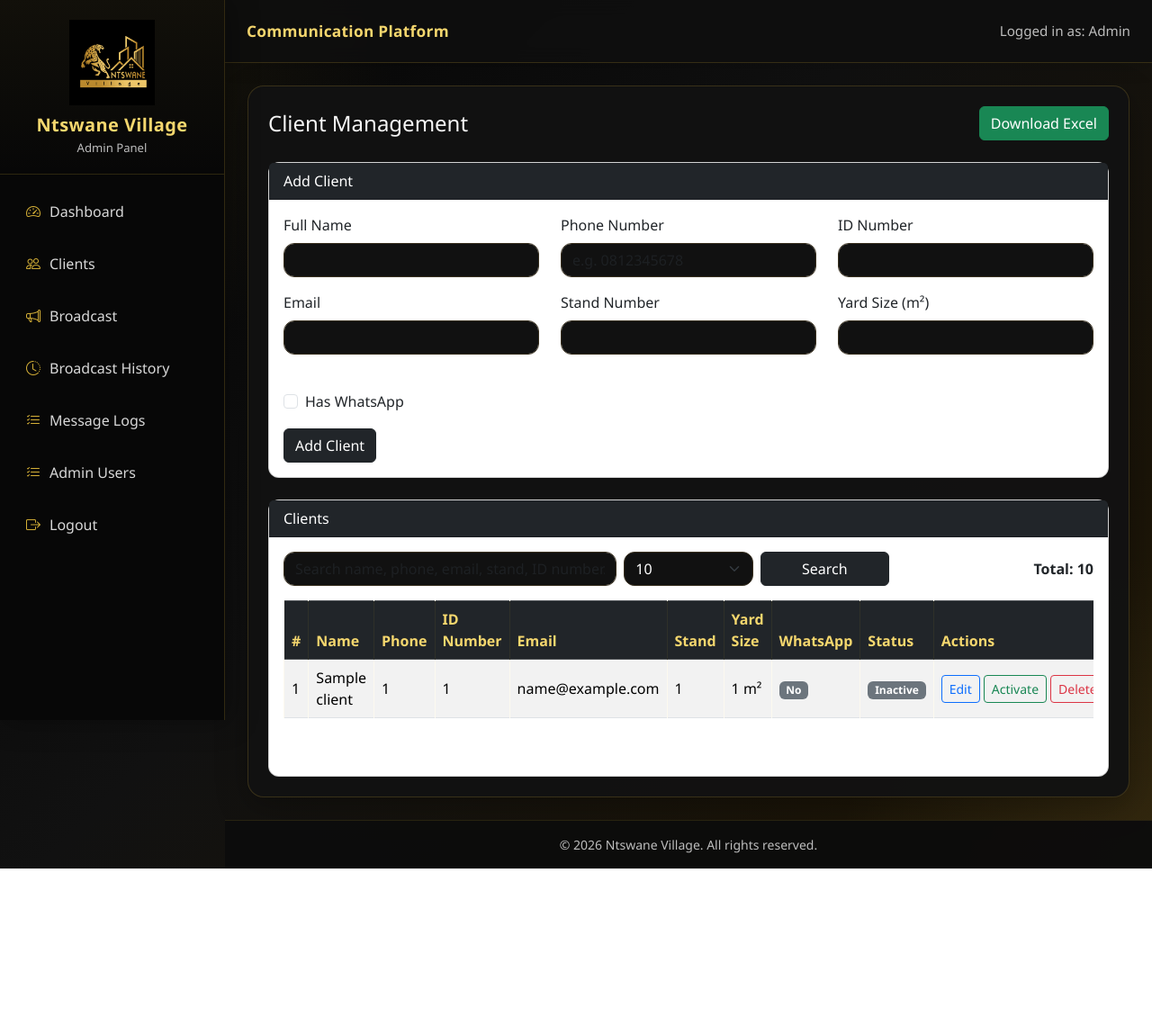
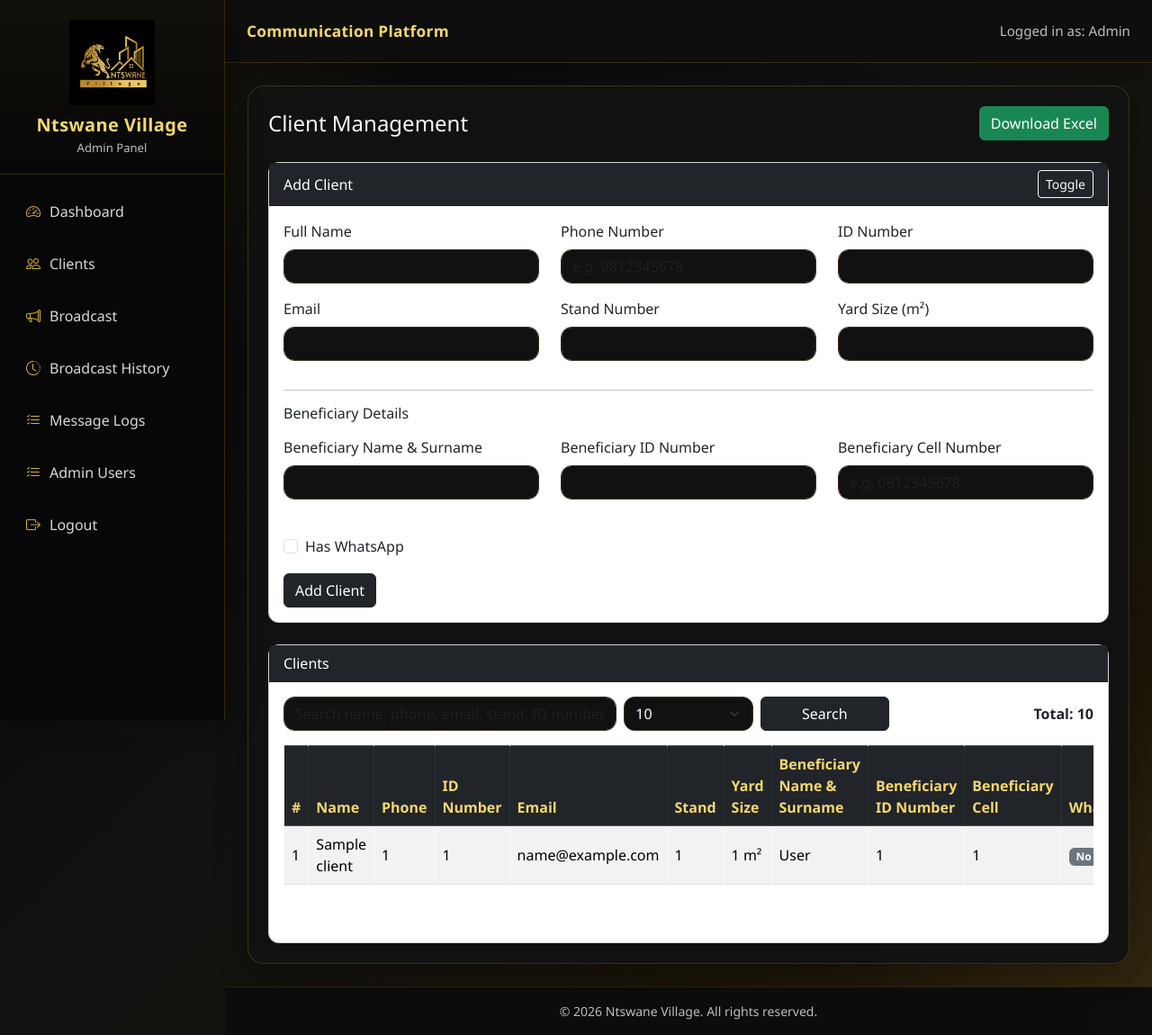
Before and after one commit to mac-serve/ntswane-broadcast-system, a FastAPI app: template app/templates/clients.html in a window 1280 px wide. Shown: the whole page at 90% size. Before the commit the page ends 965 px from the top, so only its background shows below. Run offline with FastAPI, Linux system fonts and the light colour scheme; the template is opened without the code that fills it: most values are stand-ins (such as "Sample title", 1, 10 or a date in 2020).

Commit message:
Add beneficiary fields to client management

```diff
--- a/app/models.py
+++ b/app/models.py
@@ -30,6 +30,10 @@ class Client(Base):
     created_at = Column(DateTime, default=datetime.utcnow)
 
     id_number = Column(String(20))
+
+    beneficiary_name_surname = Column(String(255), nullable=True)
+    beneficiary_id_number = Column(String(255), nullable=True)
+    beneficiary_cell_number = Column(String(20), nullable=True)
 
     logs = relationship("MessageLog", back_populates="client")
 
--- a/app/templates/clients.html
+++ b/app/templates/clients.html
@@ -10,7 +10,21 @@
 </div>
 
 <div class="card mb-4">
-    <div class="card-header bg-dark text-white">Add Client</div>
+    <div class="card-header bg-dark text-white d-flex justify-content-between align-items-center">
+        <span>Add Client</span>
+        <button
+            class="btn btn-sm btn-outline-light"
+            type="button"
+            data-bs-toggle="collapse"
+            data-bs-target="#addClientCollapse"
+            aria-expanded="true"
+            aria-controls="addClientCollapse"
+        >
+            Toggle
+        </button>
+    </div>
+
+    <div class="collapse show" id="addClientCollapse">
         <div class="card-body">
             <form method="POST" action="/clients/add" id="addClientForm">
                 <input type="hidden" name="page" value="{{ page }}">
@@ -60,6 +74,38 @@
                         <label class="form-label">Yard Size (m²)</label>
                         <input type="number" step="0.01" class="form-control" name="yard_size">
                     </div>
+                </div>
+
+                <hr>
+                <h6 class="mb-3">Beneficiary Details</h6>
+
+                <div class="row">
+                    <div class="col-md-4 mb-3">
+                        <label class="form-label">Beneficiary Name & Surname</label>
+                        <input type="text" class="form-control" name="beneficiary_name_surname">
+                    </div>
+
+                    <div class="col-md-4 mb-3">
+                        <label class="form-label">Beneficiary ID Number</label>
+                        <input type="text" class="form-control" name="beneficiary_id_number">
+                    </div>
+
+                    <div class="col-md-4 mb-3">
+                        <label class="form-label">Beneficiary Cell Number</label>
+                        <input
+                            type="tel"
+                            class="form-control"
+                            id="add_beneficiary_cell_number"
+                            name="beneficiary_cell_number"
+                            pattern="0[0-9]{9,10}"
+                            placeholder="e.g. 0812345678"
+                            maxlength="11"
+                            oninput="validateOptionalPhoneField('add_beneficiary_cell_number', 'addBeneficiaryPhoneError', 'addSubmitBtn')"
+                        >
+                        <small id="addBeneficiaryPhoneError" class="text-danger d-none">
+                            Beneficiary phone must start with 0 and contain 10-11 digits.
+                        </small>
+                    </div>
 
                     <div class="col-md-4 mb-3 d-flex align-items-center">
                         <div class="form-check mt-4">
@@ -73,6 +119,7 @@
 
                 <button type="submit" class="btn btn-dark" id="addSubmitBtn">Add Client</button>
             </form>
+        </div>
     </div>
 </div>
 
@@ -120,6 +167,9 @@
                         <th>Email</th>
                         <th>Stand</th>
                         <th>Yard Size</th>
+                        <th>Beneficiary Name & Surname</th>
+                        <th>Beneficiary ID Number</th>
+                        <th>Beneficiary Cell</th>
                         <th>WhatsApp</th>
                         <th>Status</th>
                         <th style="min-width: 220px;">Actions</th>
@@ -142,6 +192,9 @@
                                 -
                             {% endif %}
                         </td>
+                        <td>{{ client.beneficiary_name_surname or '-' }}</td>
+                        <td>{{ client.beneficiary_id_number or '-' }}</td>
+                        <td>{{ client.beneficiary_cell_number or '-' }}</td>
                         <td>
                             {% if client.has_whatsapp %}
                                 <span class="badge bg-success">Yes</span>
@@ -171,6 +224,9 @@
                                     data-yard-size="{{ client.yard_size if client.yard_size is not none else '' }}"
                                     data-has-whatsapp="{{ 'true' if client.has_whatsapp else 'false' }}"
                                     data-subscribed="{{ 'true' if client.subscribed else 'false' }}"
+                                    data-beneficiary-name-surname="{{ client.beneficiary_name_surname or '' }}"
+                                    data-beneficiary-id-number="{{ client.beneficiary_id_number or '' }}"
+                                    data-beneficiary-cell-number="{{ client.beneficiary_cell_number or '' }}"
                                 >
                                     Edit
                                 </button>
@@ -204,7 +260,7 @@
                     </tr>
                     {% else %}
                     <tr>
-                        <td colspan="10" class="text-center">No clients found.</td>
+                        <td colspan="13" class="text-center">No clients found.</td>
                     </tr>
                     {% endfor %}
                 </tbody>
@@ -299,6 +355,32 @@
                             <input type="number" step="0.01" class="form-control" name="yard_size" id="edit_yard_size">
                         </div>
 
+                        <div class="col-md-4 mb-3">
+                            <label class="form-label">Beneficiary Name & Surname</label>
+                            <input type="text" class="form-control" name="beneficiary_name_surname" id="edit_beneficiary_name_surname">
+                        </div>
+
+                        <div class="col-md-4 mb-3">
+                            <label class="form-label">Beneficiary ID Number</label>
+                            <input type="text" class="form-control" name="beneficiary_id_number" id="edit_beneficiary_id_number">
+                        </div>
+
+                        <div class="col-md-4 mb-3">
+                            <label class="form-label">Beneficiary Cell Number</label>
+                            <input
+                                type="tel"
+                                class="form-control"
+                                name="beneficiary_cell_number"
+                                id="edit_beneficiary_cell_number"
+                                pattern="0[0-9]{9,10}"
+                                maxlength="11"
+                                oninput="validateOptionalPhoneField('edit_beneficiary_cell_number', 'editBeneficiaryPhoneError', 'editSubmitBtn')"
+                            >
+                            <small id="editBeneficiaryPhoneError" class="text-danger d-none">
+                                Beneficiary phone must start with 0 and contain 10-11 digits.
+                            </small>
+                        </div>
+
                         <div class="col-md-6 mb-3 d-flex align-items-center">
                             <div class="form-check mt-4">
                                 <input class="form-check-input" type="checkbox" name="has_whatsapp" value="true" id="edit_has_whatsapp">
@@ -373,6 +455,30 @@ function validatePhoneField(inputId, errorId, submitBtnId) {
     }
 }
 
+function validateOptionalPhoneField(inputId, errorId, submitBtnId) {
+    const input = document.getElementById(inputId);
+    const error = document.getElementById(errorId);
+    const submitBtn = document.getElementById(submitBtnId);
+
+    input.value = input.value.replace(/\D/g, "");
+
+    if (input.value.trim() === "") {
+        error.classList.add("d-none");
+        submitBtn.disabled = false;
+        return;
+    }
+
+    const regex = /^0\d{9,10}$/;
+
+    if (!regex.test(input.value)) {
+        error.classList.remove("d-none");
+        submitBtn.disabled = true;
+    } else {
+        error.classList.add("d-none");
+        submitBtn.disabled = false;
+    }
+}
+
 function openEditModal(button) {
     const clientId = button.getAttribute("data-id");
 
@@ -385,7 +491,10 @@ function openEditModal(button) {
     document.getElementById("edit_yard_size").value = button.getAttribute("data-yard-size") || "";
     document.getElementById("edit_has_whatsapp").checked = button.getAttribute("data-has-whatsapp") === "true";
     document.getElementById("edit_subscribed").checked = button.getAttribute("data-subscribed") === "true";
-
+    document.getElementById("edit_beneficiary_name_surname").value = button.getAttribute("data-beneficiary-name-surname") || "";
+    document.getElementById("edit_beneficiary_id_number").value = button.getAttribute("data-beneficiary-id-number") || "";
+    document.getElementById("edit_beneficiary_cell_number").value = button.getAttribute("data-beneficiary-cell-number") || "";
+    validateOptionalPhoneField("edit_beneficiary_cell_number", "editBeneficiaryPhoneError", "editSubmitBtn");
     validatePhoneField("edit_phone_number", "editPhoneError", "editSubmitBtn");
 
     const modal = new bootstrap.Modal(document.getElementById("editClientModal"));
```
Also changed, not shown: app/routers/clients.py (+47 -2 lines). Lines whose indentation alone changed are shown as unchanged.
